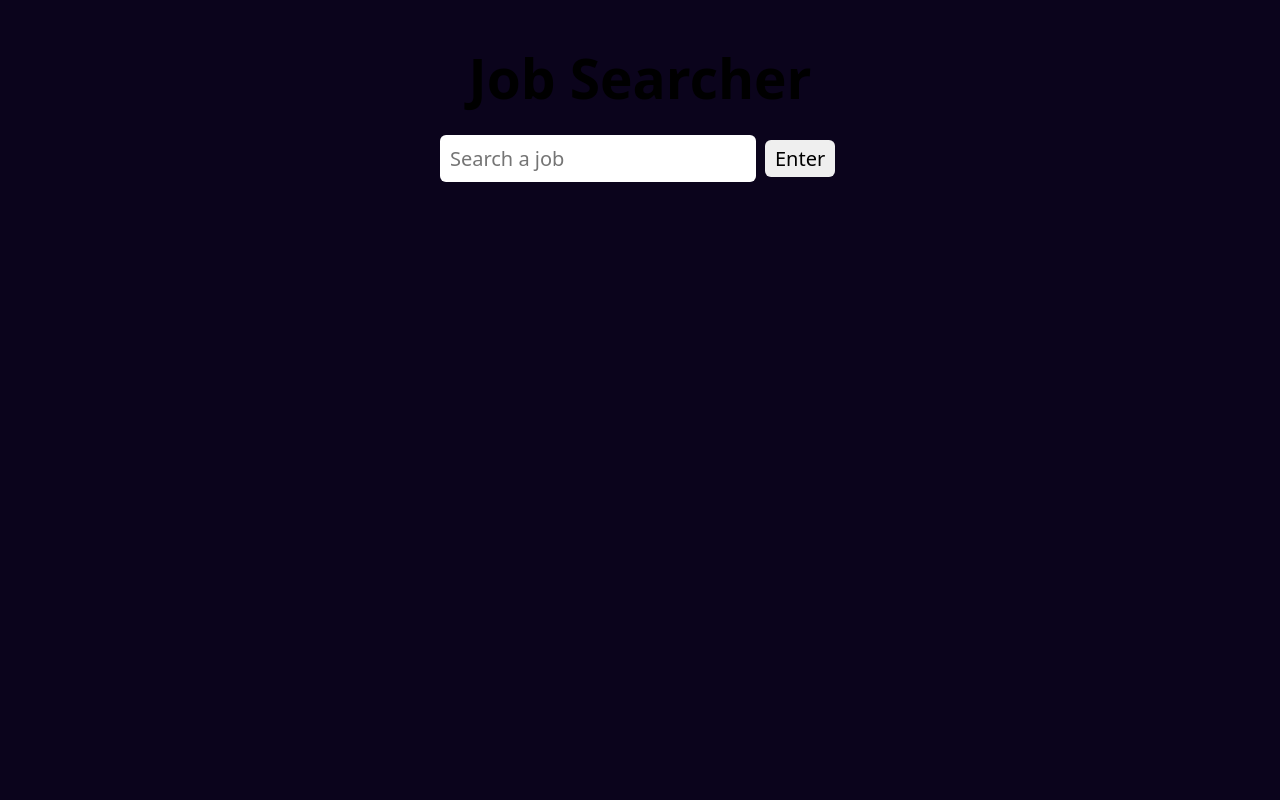
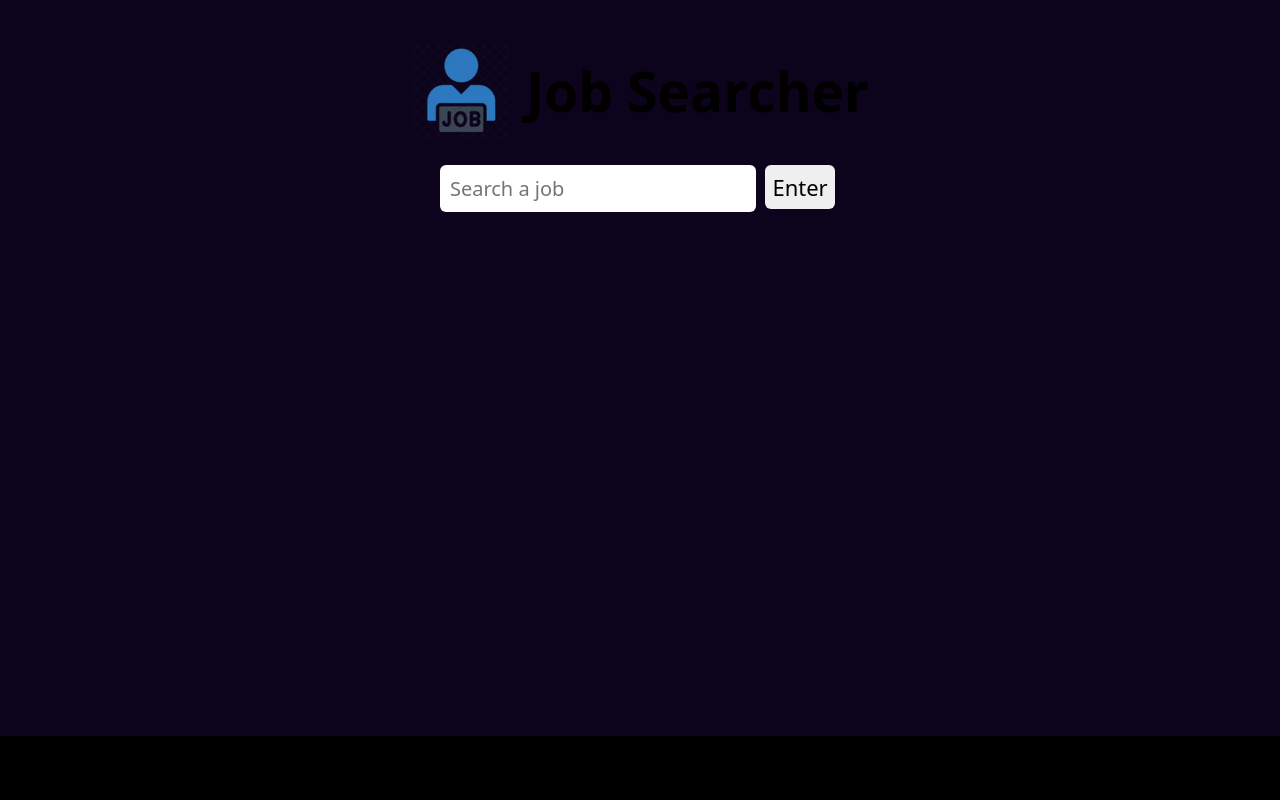
Before and after one commit to gianprocopio/async-landing, a website: page src/index.html in a window 1280 px wide. Drawn offline with Linux system fonts and the light colour scheme.

Commit message:
addition of footer, and some css changes

```diff
--- a/src/assets/styles.css
+++ b/src/assets/styles.css
@@ -7,6 +7,18 @@
 body{
     background-color: rgb(11, 4, 28);
     min-height: 100vh;
+    display: flex;
+    flex-direction: column;
+    flex: 1;
+}
+.heading{
+    display: flex;
+    justify-content: center;
+    align-items: center;
+    gap: 15px;
+}
+.heading img{
+    width: 100px;
 }
 .searching{
     display: flex;
@@ -34,8 +46,8 @@ input{
     outline: none;
 }
 button{
-    font-size: 20px;
-    padding: 5px;
+    font-size: 22px;
+    padding: 7px;
     border-radius: 6px;
     border: none;
     width: 70px;
@@ -53,6 +65,7 @@ button{
     padding-bottom: 30px;
     justify-content: center;
     align-items: center;
+
 }
 
 img{
@@ -74,3 +87,12 @@ img{
     gap: 10px;
     width: 40%;
 }
+
+footer{
+    padding: 20px;
+    text-align: center;
+    background-color: rgb(0, 0, 0);
+}
+footer p{
+    font-size: 18px;
+}
--- a/src/index.html
+++ b/src/index.html
@@ -5,18 +5,25 @@
     <meta name="viewport" content="width=device-width, initial-scale=1.0">
     <title>Async landing</title>
     <link rel="stylesheet" href="./assets/styles.css">
+    <link rel="shortcut icon" href="./assets/img/job.webp" type="image/x-icon">
 </head>
 <body>
     <div class="searching">
-
-        <h1>Job Searcher</h1>
+        <div class="heading">
+            <img src="./assets/img/job.webp" alt="">
+            <h1>Job Searcher</h1>
+        </div>
         <form action="">
             <input id="input" type="text" placeholder="Search a job">
             <button id="button">Enter</button>
         </form>
     </div>
     <div id="container" class="container"></div>
-    <!-- <footer>Powered by Gianluca Procopio</footer> -->
+    <footer>
+        <p>
+            &copy; Powered by Gianluca Procopio
+        </p>
+    </footer>
 
     <script type="module" src="./assets/index.js"></script>
 </body>
```
Also changed, not shown: src/assets/img/job.webp (added).
